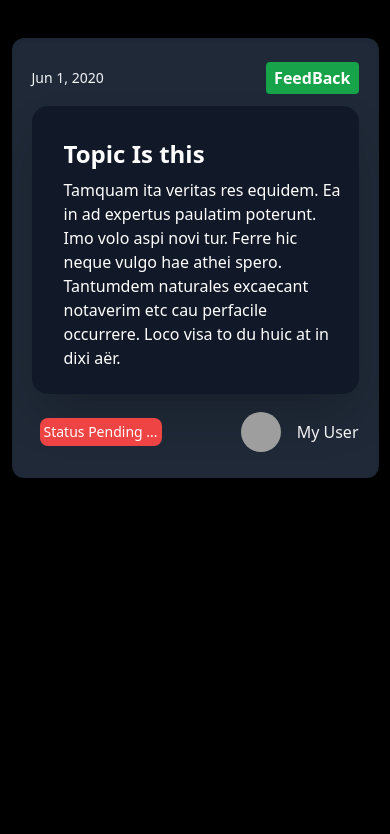
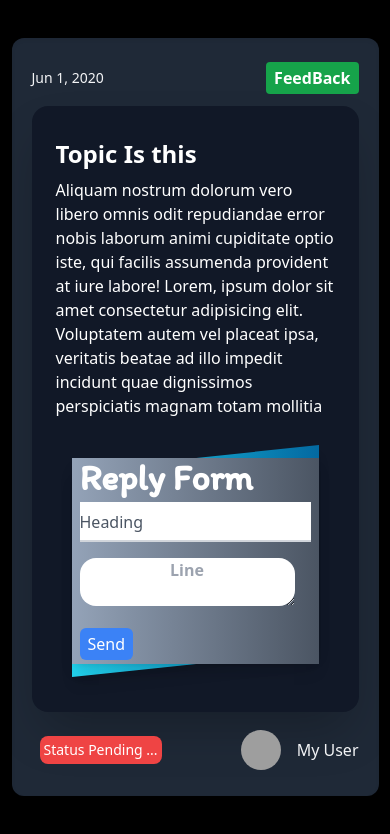
Before and after one commit to kalviumcommunity/S59_SatyamSharma_StartItUp, a React (Vite) app in the folder client/: page /admin in a window 390 px wide. Shown: the part 1052-1886 px from the top of the page. Before the commit the page ends 1610 px from the top, so only its background shows below. Built offline with nearby package versions, Linux system fonts and the light colour scheme; grey boxes are pictures that could not be loaded; a web font is replaced by a local one.

Commit message:
Some Responsive changes are made

```diff
--- a/client/src/Pages/Admin.jsx
+++ b/client/src/Pages/Admin.jsx
@@ -77,10 +77,10 @@ function Admin() {
 			<span className="text-sm text-gray-100">Jun 1, 2020</span>
 			<a rel="noopener noreferrer" href="#" className="px-2 py-1 font-bold rounded bg-green-600 hover:bg-green-700 dark:text-gray-50">FeedBack</a>
 		</div>
-		<div className="mt-3 lg:max-h-96 max-h-72 flex-col flex  overflow-y-auto md:flex-row bg-gray-900 p-4 rounded-2xl shadow-2xl">
-            <div className='md:w-1/2 w-full p-2 m-2' >
+		<div className="mt-3 flex-col justify-center items-center flex md:flex-row bg-gray-900 p-4 rounded-2xl shadow-2xl">
+            <div className='md:w-1/2 w-full lg:max-h-96 overflow-y-auto max-h-72 p-2 m-2'>
 			<h1 className="text-2xl font-bold">Topic Is this</h1>
-			<p className="mt-2">Tamquam ita veritas res equidem. Ea in ad expertus paulatim poterunt. Imo volo aspi novi tur. Ferre hic neque vulgo hae athei spero. Tantumdem naturales excaecant notaverim etc cau perfacile occurrere. Loco visa to du huic at in dixi aër. </p>
+			<p className="mt-2"> Aliquam nostrum dolorum vero libero omnis odit repudiandae error nobis laborum animi cupiditate optio iste, qui facilis assumenda provident at iure labore! Lorem, ipsum dolor sit amet consectetur adipisicing elit. Voluptatem autem vel placeat ipsa, veritatis beatae ad illo impedit incidunt quae dignissimos perspiciatis magnam totam mollitia reiciendis rerum nesciunt sit alias? Non ipsam optio porro quod asperiores minima similique, exercitationem facere! </p>
             </div>
             <div className='md:w-1/2 w-full p-6 m-2'>
             <div className="relative sm:max-w-xl sm:mx-auto">
```
